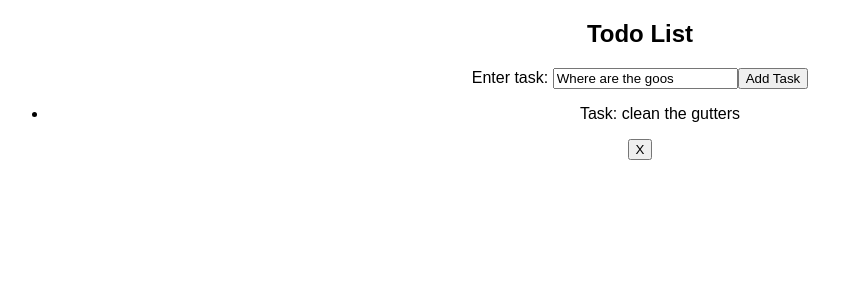
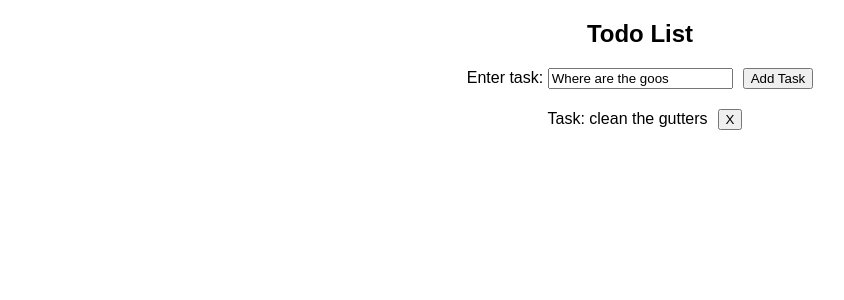
Before and after one commit to jlh040/react-todo-app, a React (Create React App) app: page / in a window 1280 px wide. Shown: the top 300 px of the page, without its empty margins (0-844 px from the left). Built offline with nearby package versions, Linux system fonts and the light colour scheme.

Commit message:
changed some styles

```diff
--- /dev/null
+++ b/src/NewTodoForm.css
@@ -0,0 +1,3 @@
+.NewTodoForm-btn {
+    margin-left: 10px;
+}
--- a/src/NewTodoForm.js
+++ b/src/NewTodoForm.js
@@ -1,4 +1,5 @@
 import React, { useState } from 'react';
+import './NewTodoForm.css';
 
 const NewTodoForm = ({ addItem }) => {
   const initialState = {
@@ -19,7 +20,7 @@ const NewTodoForm = ({ addItem }) => {
   }
 
   return (
-    <div>
+    <div className="NewTodoForm">
       <form onSubmit={handleSubmit}>
         <label htmlFor="task">Enter task: </label>
         <input
@@ -30,7 +31,7 @@ const NewTodoForm = ({ addItem }) => {
           value={formData.task}
           onChange={handleChange}
         />
-        <button>Add Task</button>
+        <button className="NewTodoForm-btn">Add Task</button>
       </form>
     </div>
   )
--- /dev/null
+++ b/src/Todo.css
@@ -0,0 +1,4 @@
+.Todo-paragraph, .Todo-button {
+    margin-top: 10px;
+    margin-left: 10px;
+}
--- a/src/Todo.js
+++ b/src/Todo.js
@@ -1,12 +1,13 @@
 import React from 'react';
+import './Todo.css'
 
 const Todo = ({ removeItem, id, task }) => {
   return (
-    <div>
-      <ul>
-        <li>Task: {task}</li>
-      </ul>
-      <button onClick={() => removeItem(id)}>X</button>
+    <div className="Todo">
+      <p className="Todo-paragraph">
+        Task: {task}
+        <button className="Todo-button" onClick={() => removeItem(id)}>X</button>
+      </p>
     </div>
   )
 };
```
